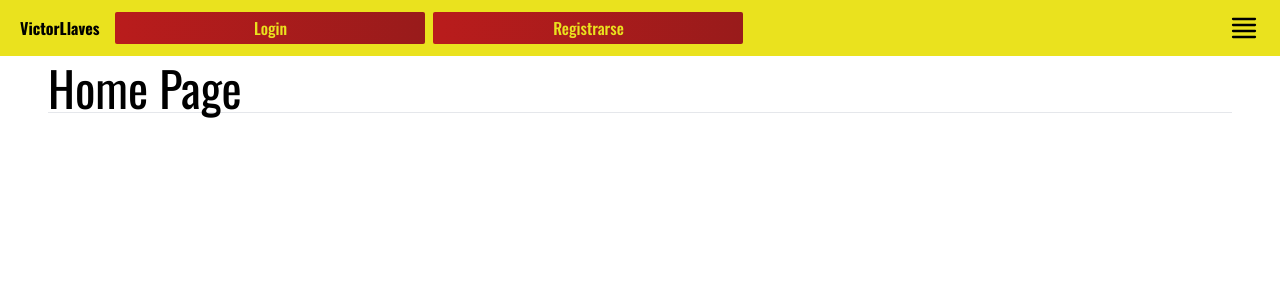
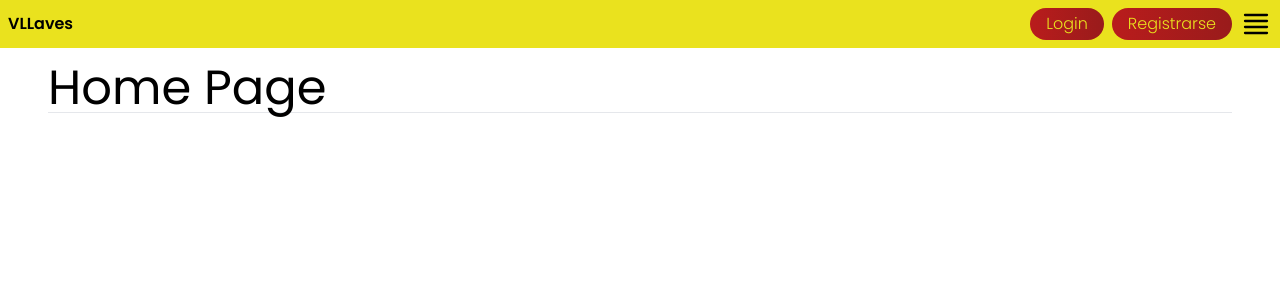
Before and after one commit to NSHN1999/VictorLlaves, a React (Vite) app: page /home in a window 1280 px wide. Shown: the top 300 px of the page. Built offline with nearby package versions, Linux system fonts and the light colour scheme.

Commit message:
Cambio de diseño en el componente NavBar

```diff
--- a/index.html
+++ b/index.html
@@ -2,11 +2,12 @@
 <html lang="en">
   <head>
     <meta charset="UTF-8" />
+    <meta name="viewport" content="width=device-width, initial-scale=1.0" />
+    <title>VictorLlaves</title>
+    <!-- FONTS -->
     <link rel="preconnect" href="https://fonts.googleapis.com">
     <link rel="preconnect" href="https://fonts.gstatic.com" crossorigin>
-    <link href="https://fonts.googleapis.com/css2?family=Oswald:wght@200..700&display=swap" rel="stylesheet">
-    <meta name="viewport" content="width=device-width, initial-scale=1.0" />
-    <title>VictorLlaves</title>
+    <link href="https://fonts.googleapis.com/css2?family=Oswald:wght@200..700&family=Poppins:ital,wght@0,100;0,200;0,300;0,400;0,500;0,600;0,700;0,800;0,900;1,100;1,200;1,300;1,400;1,500;1,600;1,700;1,800;1,900&display=swap" rel="stylesheet">
   </head>
   <body>
     <div id="root"></div>
--- a/src/Index.css
+++ b/src/Index.css
@@ -1,6 +1,6 @@
 
 *{
-    font-family: "Oswald", sans-serif;
+    font-family: "Poppins", sans-serif;
 }
 
 @tailwind base;
--- a/src/ui/components/NavBar.jsx
+++ b/src/ui/components/NavBar.jsx
@@ -29,31 +29,30 @@ export const NavBar = () => {
 
     return (
         <nav className="flex flex-col absolute w-full bg-[#EAE21E] divide-y top-0">
-            <div className="flex flex-row relative px-5 h-14 w-full items-center font-light">
+            <div className="flex flex-row h-12 w-full items-center font-light">
                 <Link
-                    className="font-extrabold mr-4"
+                    className="pl-2 font-semibold"
                     to="/"
                     onClick={menu && handleMenu}
                 >
-                    VictorLlaves
+                    VLLaves
                 </Link>
-                <div className="flex flex-row gap-x-2 basis-3/4">
+                <div className="flex flex-row px-2 w-full justify-end items-center gap-x-2">
                     <button
-                        className="font-medium h-8 basis-2/6 rounded-sm text-[#EAE21E] bg-gradient-to-r from-red-700 to-red-800"
+                        className="h-8 px-4 rounded-full text-[#EAE21E] bg-gradient-to-r from-red-700 to-red-800"
                         onClick={onLogin}
                     >
                         Login
                     </button>
                     <button
-                        className="font-medium h-8 basis-2/6 rounded-sm text-[#EAE21E] bg-gradient-to-r from-red-700 to-red-800"
+                        className="h-8 px-4 rounded-full text-[#EAE21E] bg-gradient-to-r from-red-700 to-red-800"
                         onClick={onRegistrarse}
                     >
                         Registrarse
                     </button>
-                </div>
-                <div>
+                    <div>
                     <button
-                        className="absolute top-3 right-5"
+                        className="flex items-center"
                         onClick={handleMenu}
                     >
                         {
@@ -61,6 +60,8 @@ export const NavBar = () => {
                         }
                     </button>
                 </div>
+                </div>
+
             </div>
             <NavBarList
                 handleMenu={handleMenu}
--- a/src/ui/components/NavBarList.jsx
+++ b/src/ui/components/NavBarList.jsx
@@ -3,7 +3,7 @@ import { NavLink } from "react-router-dom";
 export const NavBarList = ({ handleMenu, menu}) => {
 
     return (
-        <ul className={`flex flex-col text-center divide-y ${ !menu ? 'hidden' : ''}`}>
+        <ul className={`flex flex-col divide-y ${ !menu ? 'hidden' : ''}`}>
             <NavLink
                 className="flex"
                 to="/home"
```
